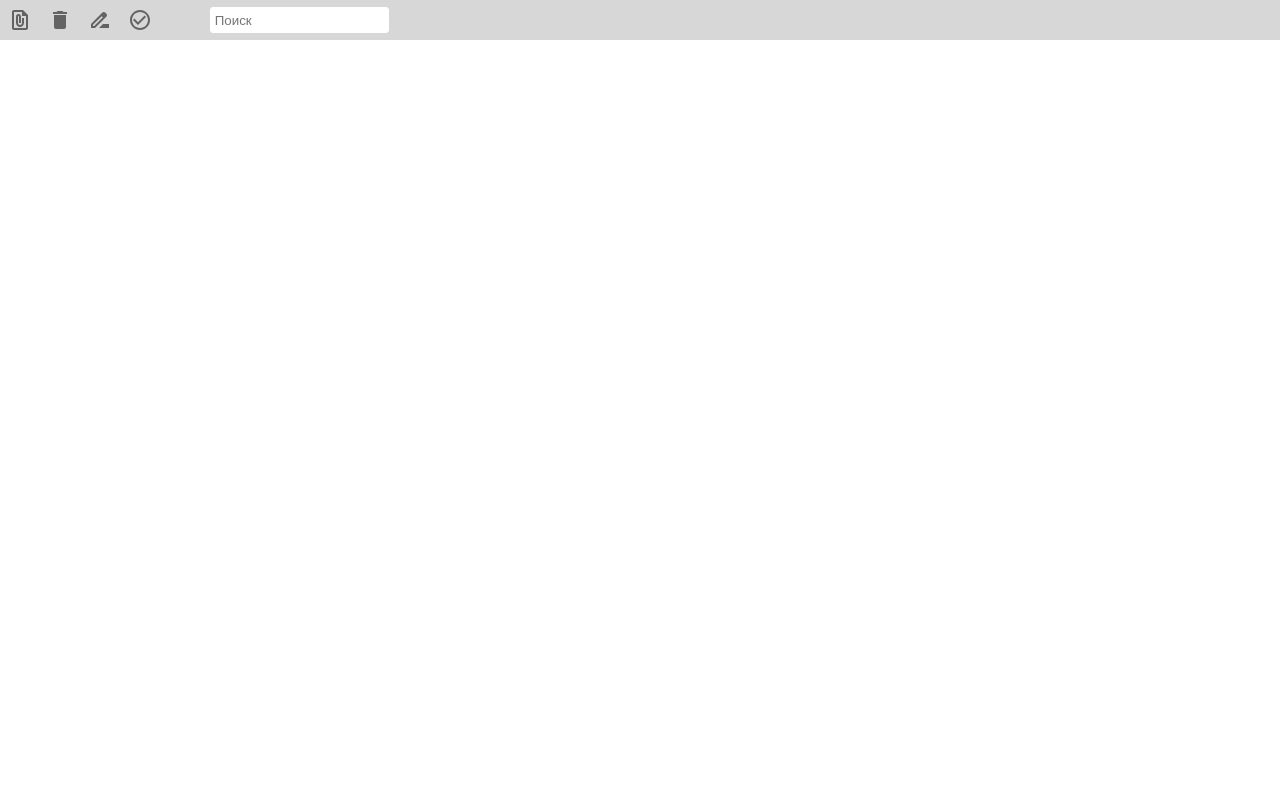
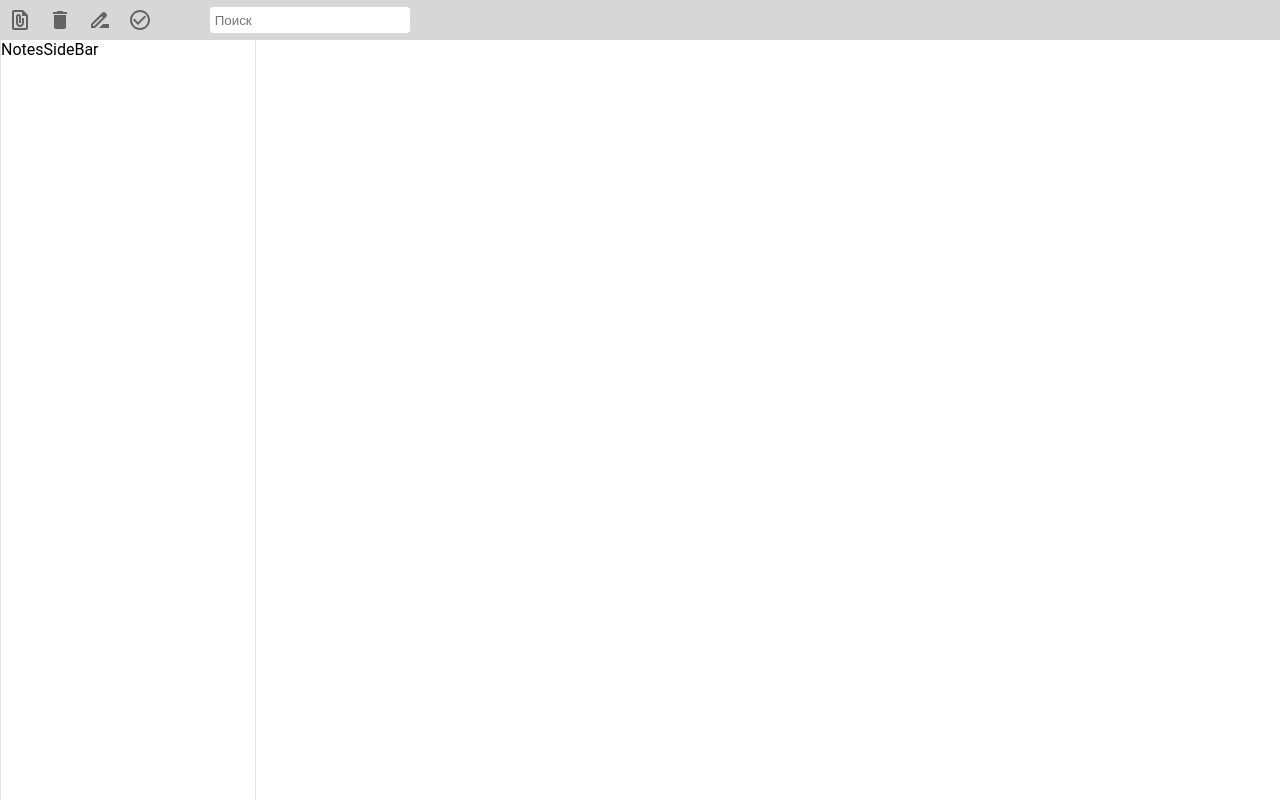
Before and after one commit to Valeriy8500/notes-app, a React (Vite) app: page / in a window 1280 px wide. Built offline with nearby package versions, Linux system fonts and the light colour scheme.

Commit message:
feat: реал-л кастомный скролл

```diff
--- a/package.json
+++ b/package.json
@@ -20,6 +20,7 @@
     "react": "^18.2.0",
     "react-dom": "^18.2.0",
     "react-hook-form": "^7.50.1",
+    "react-perfect-scrollbar": "^1.5.8",
     "react-redux": "^9.1.0",
     "react-router-dom": "^6.22.0",
     "react-toastify": "^10.0.4",
--- a/src/components/App/App.tsx
+++ b/src/components/App/App.tsx
@@ -1,5 +1,6 @@
 import * as S from "./styles";
 import { Header } from "../header/header";
+import { NotesSideBar } from "../notes-sidebar/notes-sidebar";
 import GlobalStyles from "../../styles/global";
 
 export const App = () => {
@@ -7,6 +8,7 @@ export const App = () => {
     <>
       <S.App>
         <Header />
+        <NotesSideBar />
       </S.App>
 
       <GlobalStyles />
--- a/src/components/App/styles.ts
+++ b/src/components/App/styles.ts
@@ -3,7 +3,9 @@ import styled from "styled-components";
 export const App = styled.div`
   width: 100%;
   max-width: 1280px;
+  height: 100vh;
   display: flex;
-  flex-direction: column;
+  flex-wrap: wrap;
   margin: 0 auto;
+  overflow-y: hidden;
 `;
--- a/src/components/button-group/button-group.tsx
+++ b/src/components/button-group/button-group.tsx
@@ -9,18 +9,30 @@ export const ButtonGroup = () => {
     console.log("onClipNote");
   };
 
+  const onDeleteNote = () => {
+    console.log("onDeleteNote");
+  };
+
+  const onEditNote = () => {
+    console.log("onEditNote");
+  };
+
+  const onAddList = () => {
+    console.log("onAddList");
+  };
+
   return (
     <>
       <S.CustomizedIconButton onClick={onClipNote} title="Закрепить">
         <ClipIcon />
       </S.CustomizedIconButton>
-      <S.CustomizedIconButton title="Удалить">
+      <S.CustomizedIconButton onClick={onDeleteNote} title="Удалить">
         <DeleteIcon />
       </S.CustomizedIconButton>
-      <S.CustomizedIconButton title="Изменить">
+      <S.CustomizedIconButton onClick={onEditNote} title="Изменить">
         <EditIcon />
       </S.CustomizedIconButton>
-      <S.CustomizedIconButton title="Добавить список">
+      <S.CustomizedIconButton onClick={onAddList} title="Добавить список">
         <ListIcon />
       </S.CustomizedIconButton>
     </>
--- a/src/components/filter-input/styles.ts
+++ b/src/components/filter-input/styles.ts
@@ -5,6 +5,7 @@ export const FilterInput = styled.input`
   background-color: #fff;
   border: 1px solid #fff;
   border-radius: 3px;
+  width: 200px;
   height: 26px;
 
   &:hover {
--- /dev/null
+++ b/src/components/notes-sidebar/notes-sidebar.tsx
@@ -0,0 +1,10 @@
+import * as S from "./styles";
+import "react-perfect-scrollbar/dist/css/styles.css";
+
+export const NotesSideBar = () => {
+  return (
+    <S.NotesSideBar>
+      <S.CustomScrollbar>NotesSideBar</S.CustomScrollbar>
+    </S.NotesSideBar>
+  );
+};
--- /dev/null
+++ b/src/components/notes-sidebar/styles.ts
@@ -0,0 +1,22 @@
+import styled from "styled-components";
+import PerfectScrollbar from "react-perfect-scrollbar";
+
+export const NotesSideBar = styled.div`
+  width: 20%;
+  height: 100%;
+  overflow-y: auto;
+  border-left: 1px solid rgba(225, 225, 224, 1);
+  border-right: 1px solid rgba(225, 225, 224, 1);
+  display: flex;
+  flex-direction: column;
+`;
+
+export const CustomScrollbar = styled(PerfectScrollbar)`
+  .ps__thumb-x {
+    width: 10px !important;
+  }
+
+  .ps__thumb-y {
+    width: 10px !important;
+  }
+`;
```
Also changed, not shown: 1 other file (tests, documents, lock files or other folders).
